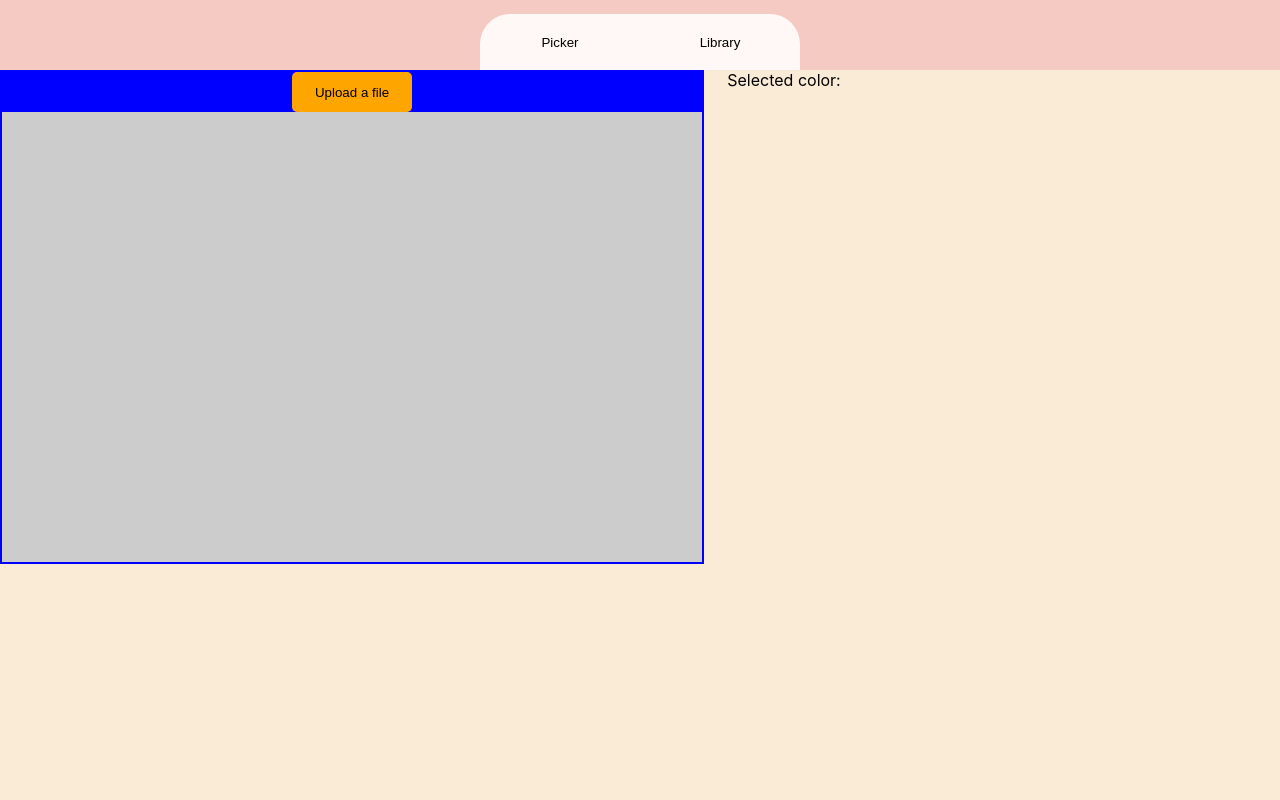
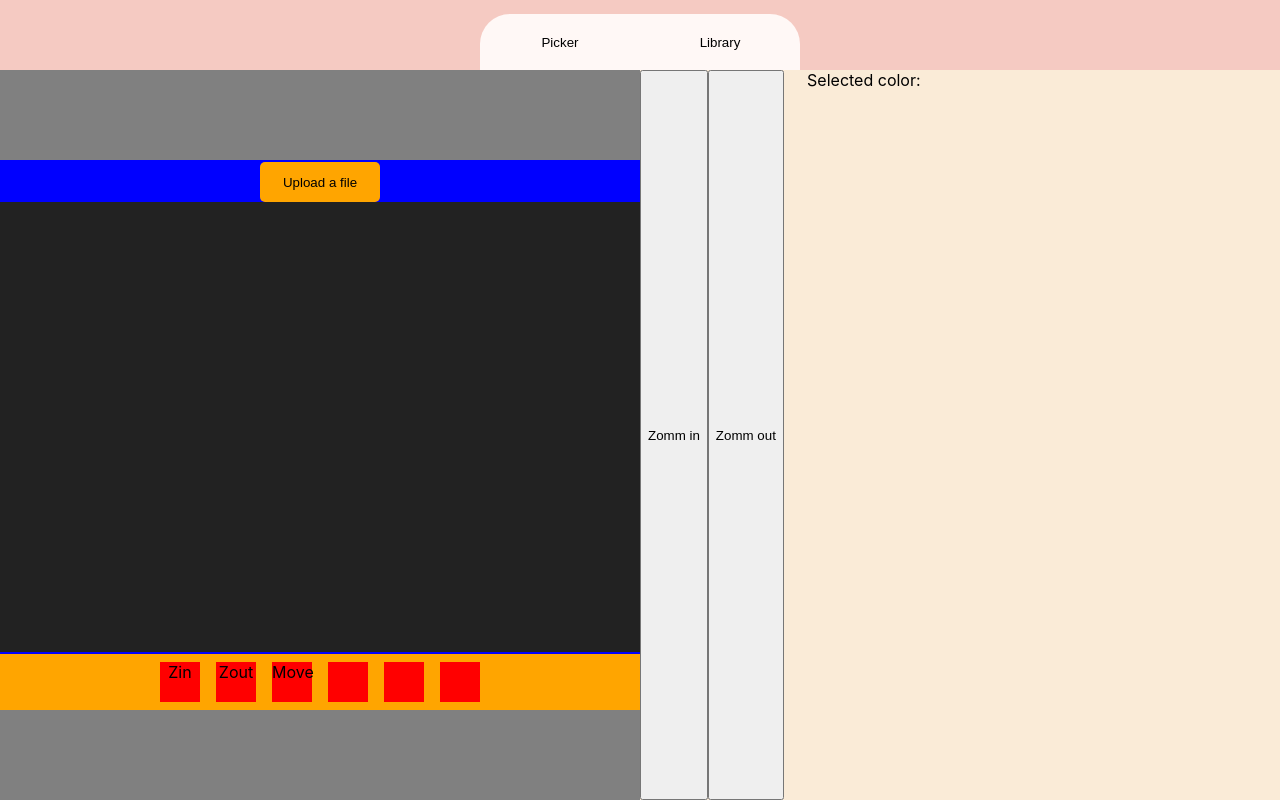
Before and after one commit to Gancus98/pi-color, a React (Create React App) app: page / in a window 1280 px wide. Built offline with nearby package versions, Linux system fonts and the light colour scheme.

Commit message:
Add tool bar sketch

```diff
--- a/src/components/CanvasArea/CanvasArea.styles.ts
+++ b/src/components/CanvasArea/CanvasArea.styles.ts
@@ -21,6 +21,9 @@ export const Wrapper = styled.div<Props>`
     height: 494px;
     align-items: center;
     justify-content: center;
+    &:hover {
+        cursor: move;
+    }
 `;
 
 export const Button = styled.button`
--- a/src/components/CanvasArea/CanvasArea.tsx
+++ b/src/components/CanvasArea/CanvasArea.tsx
@@ -1,14 +1,64 @@
-import React, { useEffect, useRef, useState } from 'react';
+import React, { useCallback, useEffect, useRef, useState } from 'react';
 import * as Styled from '../CanvasArea/CanvasArea.styles';
+import { ToolActions } from '../Picker/Picker';
+
+const CANVAS_BASE_COLOR = '#222222';
 
 type PickerProps = {
   setPickedColor: (color: string) => void;
+  action?: ToolActions;
+  setAction: (newAction: ToolActions) => void;
 };
 
-const CanvasArea: React.FC<PickerProps> = ({ setPickedColor }) => {
+const CanvasArea: React.FC<PickerProps> = ({
+  setPickedColor,
+  action,
+  setAction,
+}) => {
   const canvasRef = useRef(null);
   const fileInput = useRef<HTMLInputElement>(null);
   const [isDropActive, setIsDropActive] = useState(false);
+  const [image, setImage] = useState<CanvasImageSource>();
+  const [isMouseDown, setIsMouseDown] = useState(false);
+  const [mouseX, setMouseX] = useState(0);
+  const [mouseY, setMouseY] = useState(0);
+
+  const [imageStartX, setImageStartX] = useState(0);
+  const [imageStartY, setImageStartY] = useState(0);
+
+  useEffect(() => {
+    const canvas: HTMLCanvasElement =
+      canvasRef.current as unknown as HTMLCanvasElement;
+    if (canvas) {
+      const ctx = canvas.getContext('2d') as CanvasRenderingContext2D;
+      if (action === ToolActions.ZoomIn) {
+        ctx.scale(2, 2);
+        const [imageScaledWidth, imageScaledHeight] = findCorrectSize(
+          image as HTMLImageElement
+        );
+        ctx.drawImage(
+          image as CanvasImageSource,
+          0,
+          0,
+          imageScaledWidth,
+          imageScaledHeight
+        );
+      } else if (action === ToolActions.ZoomOut) {
+        ctx.scale(0.5, 0.5);
+        const [imageScaledWidth, imageScaledHeight] = findCorrectSize(
+          image as HTMLImageElement
+        );
+        ctx.drawImage(
+          image as CanvasImageSource,
+          0,
+          0,
+          imageScaledWidth,
+          imageScaledHeight
+        );
+      }
+    }
+    setAction(ToolActions.None);
+  }, [action, image, setAction]);
 
   const handleInputChange = (input: any) => {
     if (input.target.files && input.target.files[0]) {
@@ -16,32 +66,46 @@ const CanvasArea: React.FC<PickerProps> = ({ setPickedColor }) => {
     }
   };
 
-  const putFileOnCanvas = (file: File) => {
+  const putFileOnCanvas = useCallback((file: File) => {
     if (file) {
       const reader = new FileReader();
       reader.readAsDataURL(file);
       let loadedImage = new Image();
       reader.onload = () => {
         loadedImage.src = reader.result?.toString() as string;
+        setImage(loadedImage);
         loadedImage.onload = () => {
           const canvas: HTMLCanvasElement =
             canvasRef.current as unknown as HTMLCanvasElement;
           const ctx = canvas.getContext('2d') as CanvasRenderingContext2D;
-          ctx.drawImage(loadedImage, 0, 0, 700, 450);
+          const [imageScaledWidth, imageScaledHeight] =
+            findCorrectSize(loadedImage);
+          ctx.drawImage(loadedImage, 0, 0, imageScaledWidth, imageScaledHeight);
         };
       };
     }
+  }, []);
+
+  const findCorrectSize = (image: HTMLImageElement) => {
+    const ratio = 750 / image.width;
+    const width = image.width * ratio;
+    const height = image.height * ratio;
+    return [width, height];
   };
 
-  // initial canvas setup
   useEffect(() => {
     const canvas: HTMLCanvasElement =
       canvasRef.current as unknown as HTMLCanvasElement;
     if (canvas) {
       const ctx = canvas.getContext('2d') as CanvasRenderingContext2D;
-      ctx.fillStyle = '#cccccc';
+      ctx.fillStyle = CANVAS_BASE_COLOR;
       ctx.fillRect(0, 0, ctx.canvas.width, ctx.canvas.height);
     }
+  }, []);
+
+  useEffect(() => {
+    const canvas: HTMLCanvasElement =
+      canvasRef.current as unknown as HTMLCanvasElement;
 
     canvas.ondragover = event => {
       event.preventDefault();
@@ -62,7 +126,48 @@ const CanvasArea: React.FC<PickerProps> = ({ setPickedColor }) => {
       putFileOnCanvas(event?.dataTransfer?.files[0] as File);
       setIsDropActive(false);
     };
-  }, []);
+
+    canvas.onmousedown = event => {
+      setIsMouseDown(true);
+      console.log(event.clientX, event.clientY, mouseX, mouseY);
+      setMouseX(event.clientX);
+      setMouseY(event.clientY);
+    };
+
+    canvas.onmouseup = event => {
+      console.log(event.clientX - mouseX);
+      setImageStartX(prev => prev + event.clientX - mouseX);
+      setImageStartY(prev => prev + event.clientY - mouseY);
+
+      setIsMouseDown(false);
+    };
+
+    canvas.onmousemove = event => {
+      if (isMouseDown) {
+        const ctx = canvas.getContext('2d') as CanvasRenderingContext2D;
+        ctx.fillStyle = CANVAS_BASE_COLOR;
+        ctx.fillRect(0, 0, ctx.canvas.width, ctx.canvas.height);
+        const [imageScaledWidth, imageScaledHeight] = findCorrectSize(
+          image as HTMLImageElement
+        );
+        ctx.drawImage(
+          image as CanvasImageSource,
+          event.clientX - mouseX + imageStartX,
+          event.clientY - mouseY + imageStartY,
+          imageScaledWidth,
+          imageScaledHeight
+        );
+      }
+    };
+  }, [
+    isMouseDown,
+    image,
+    putFileOnCanvas,
+    mouseX,
+    mouseY,
+    imageStartX,
+    imageStartY,
+  ]);
 
   const handleCanvasClick = (event: any) => {
     const canvas: HTMLCanvasElement =
--- a/src/components/Picker/Picker.styles.tsx
+++ b/src/components/Picker/Picker.styles.tsx
@@ -6,3 +6,14 @@ export const PickerWrapper = styled.div`
   background-color: antiquewhite;
   display: flex;
 `;
+
+export const LeftSection = styled.div`
+  width: 50%;
+  height: 100%;
+  display: flex;
+  flex-direction: column;
+  justify-content: center;
+  align-items: center;
+  background-color: gray;
+  display: flex;
+`;
--- a/src/components/Picker/Picker.tsx
+++ b/src/components/Picker/Picker.tsx
@@ -1,20 +1,56 @@
 import React, { useState } from 'react';
 import CanvasArea from '../CanvasArea/CanvasArea';
 import ColorInfo from '../ColorInfo/ColorInfo';
+import ToolBar from '../ToolBar/ToolBar';
 import * as Styled from './Picker.styles';
 
 type PickerProps = {};
 
+export enum ToolActions {
+  ZoomIn = 'ZoomIn',
+  ZoomOut = 'ZoomOut',
+  Move = 'Move',
+  PixelPick = 'PixelPick',
+  SquarePick = 'SquarePick',
+  CirclePick = 'CirclePick',
+  None = 'None',
+}
+
 const Picker: React.FC<PickerProps> = () => {
   const [pickedColor, setPickedColor] = useState('');
+  const [action, setAction] = useState<ToolActions>(ToolActions.None);
 
   const handlePickedColor = (color: string) => {
     setPickedColor(color);
   };
 
+  const handleZoomIn = () => {
+    console.log('Handle zoom click');
+
+    setAction(ToolActions.ZoomIn);
+  };
+
+  const handleZoomOut = () => {
+    console.log('Handle zoom click');
+    setAction(ToolActions.ZoomOut);
+  };
+
+  const handleSetAction = (newAction: ToolActions) => {
+    setAction(newAction);
+  };
+
   return (
     <Styled.PickerWrapper>
-      <CanvasArea setPickedColor={handlePickedColor} />
+      <Styled.LeftSection>
+        <CanvasArea
+          setPickedColor={handlePickedColor}
+          action={action}
+          setAction={handleSetAction}
+        />
+        <ToolBar handleZoomIn={handleZoomIn} handleZoomOut={handleZoomOut} />
+      </Styled.LeftSection>
+      <button onClick={handleZoomIn}>Zomm in</button>
+      <button onClick={handleZoomOut}>Zomm out</button>
       <ColorInfo color={pickedColor} />
     </Styled.PickerWrapper>
   );
--- /dev/null
+++ b/src/components/ToolBar/ToolBar.styles.ts
@@ -0,0 +1,16 @@
+import styled from 'styled-components';
+
+export const ToolBarWrapper = styled.div`
+  width: 704px;
+  height: 56px;
+  background-color: orange;
+  display: flex;
+  justify-content: center;
+`;
+
+export const ToolWrapper = styled.div`
+margin: 8px;
+background-color: red;
+width: 40px;
+height: 40px;
+`
--- /dev/null
+++ b/src/components/ToolBar/ToolBar.tsx
@@ -0,0 +1,40 @@
+import React from 'react';
+import * as Styled from './ToolBar.styles';
+
+type ToolBarProps = {
+  handleZoomIn: () => void;
+  handleZoomOut: () => void;
+};
+
+const ToolBar: React.FC<ToolBarProps> = ({ handleZoomIn, handleZoomOut }) => {
+  const handleZoomInSelected = () => {
+    handleZoomIn();
+    // console.log('ToolBar ZoomIn Selected');
+  };
+
+  const handleZoomOutSelected = () => {
+    handleZoomOut();
+    // console.log('ToolBar ZoomOut Selected');
+  };
+
+  const handleMoveSelected = () => {
+    // console.log('ToolBar Move Selected');
+  };
+
+  return (
+    <Styled.ToolBarWrapper>
+      <Styled.ToolWrapper onClick={handleZoomInSelected}>
+        Zin
+      </Styled.ToolWrapper>
+      <Styled.ToolWrapper onClick={handleZoomOutSelected}>
+        Zout
+      </Styled.ToolWrapper>
+      <Styled.ToolWrapper onClick={handleMoveSelected}>Move</Styled.ToolWrapper>
+      <Styled.ToolWrapper></Styled.ToolWrapper>
+      <Styled.ToolWrapper></Styled.ToolWrapper>
+      <Styled.ToolWrapper></Styled.ToolWrapper>
+    </Styled.ToolBarWrapper>
+  );
+};
+
+export default ToolBar;
```
